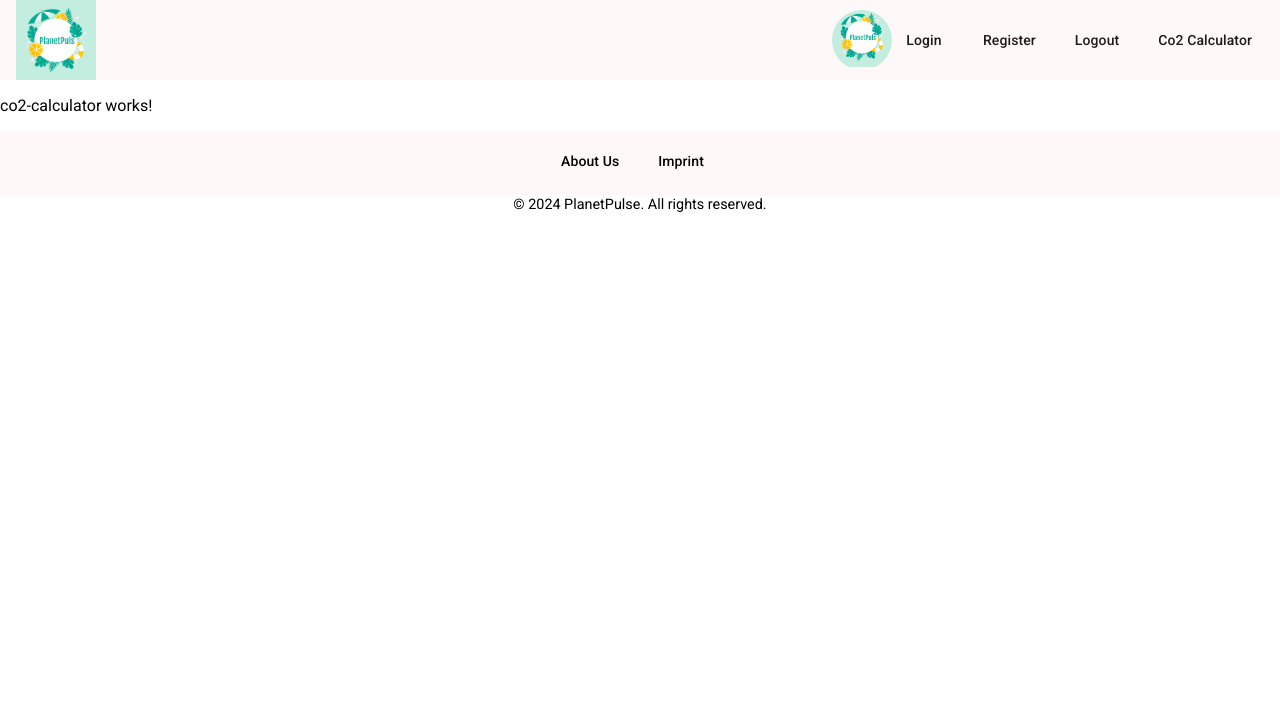
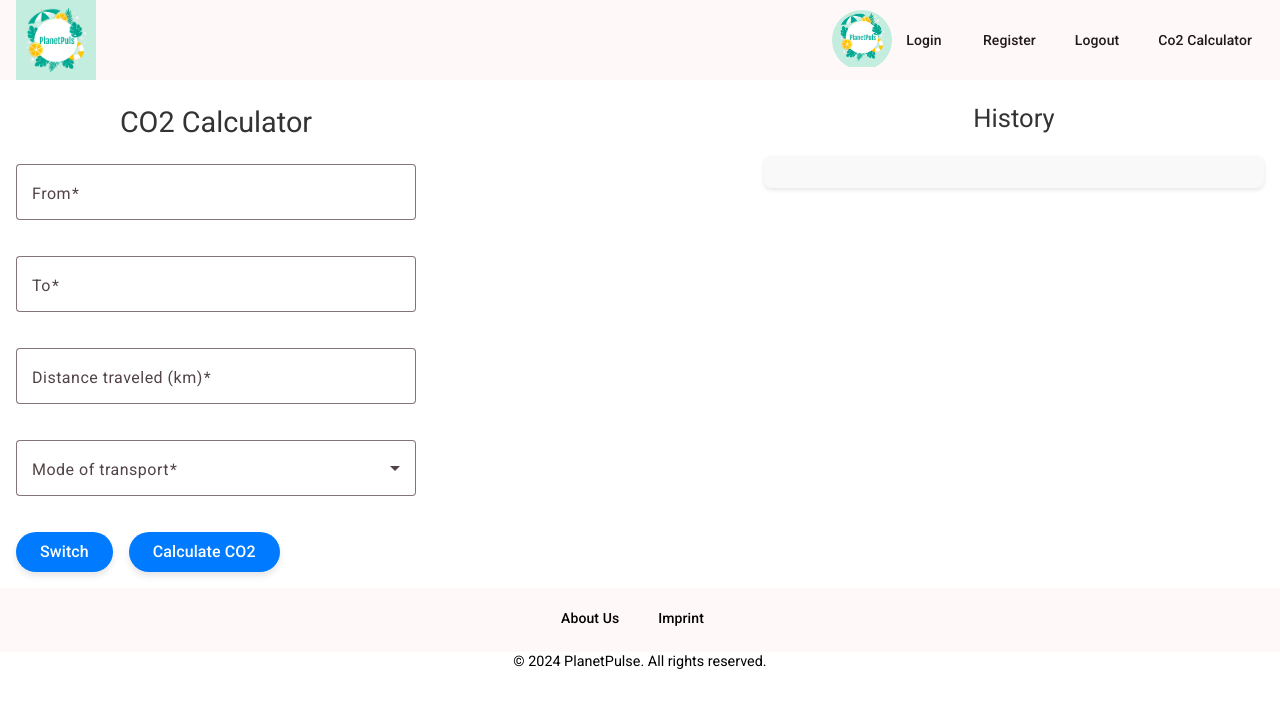
Before and after one commit to ettjob15/PlanetPulse, an Angular app in the folder PlanetPulseFrontend/: page /calculator in a window 1280 px wide. Shown: the top 708 px of the page. Built offline with nearby package versions, Linux system fonts and the light colour scheme.

Commit message:
Improved dialog box styling and added mandatory field validations

```diff
--- a/PlanetPulseFrontend/src/app/app.config.ts
+++ b/PlanetPulseFrontend/src/app/app.config.ts
@@ -5,5 +5,5 @@ import { routes } from './app.routes';
 import { provideAnimationsAsync } from '@angular/platform-browser/animations/async';
 
 export const appConfig: ApplicationConfig = {
-  providers: [provideZoneChangeDetection({ eventCoalescing: true }), provideRouter(routes), provideAnimationsAsync()]
+  providers: [provideZoneChangeDetection({ eventCoalescing: true }), provideRouter(routes), provideAnimationsAsync(), provideAnimationsAsync()]
 };
--- a/PlanetPulseFrontend/src/app/co2-calculator/co2-calculator.component.html
+++ b/PlanetPulseFrontend/src/app/co2-calculator/co2-calculator.component.html
@@ -1 +1,52 @@
-<p>co2-calculator works!</p>
+<div class="co2-calculator-container">
+    <div class="calculator-form">
+      <h2>CO2 Calculator</h2>
+      <form>
+        <mat-form-field appearance="outline">
+          <mat-label>From</mat-label>
+          <input matInput [(ngModel)]="from" name="from" required>
+        </mat-form-field>
+
+        <mat-form-field appearance="outline">
+          <mat-label>To</mat-label>
+          <input matInput [(ngModel)]="to" name="to" required>
+        </mat-form-field>
+
+        <mat-form-field appearance="outline">
+          <mat-label>Distance traveled (km)</mat-label>
+          <input matInput type="number" [(ngModel)]="distance" name="distance" required min="0">
+        </mat-form-field>
+
+        <mat-form-field appearance="outline">
+          <mat-label>Mode of transport</mat-label>
+          <mat-select [(ngModel)]="mode" name="mode" required>
+            <mat-option value="car">Car</mat-option>
+            <mat-option value="bus">Bus</mat-option>
+            <mat-option value="train">Train</mat-option>
+            <mat-option value="flight">Flight</mat-option>
+            <mat-option value="tram">Tram</mat-option>
+            <mat-option value="velo">Velo</mat-option>
+            <mat-option value="truck">Truck</mat-option>
+            <mat-option value="boat">Boat</mat-option>
+          </mat-select>
+        </mat-form-field>
+
+        <div class="button-group">
+          <button mat-raised-button color="primary" type="button" (click)="switchFields()">Switch</button>
+          <button mat-raised-button color="accent" type="button" (click)="calculateCO2()">Calculate CO2</button>
+        </div>
+      </form>
+    </div>
+
+    <div class="history-section">
+      <h3>History</h3>
+      <mat-list>
+        <mat-list-item *ngFor="let item of history">
+          <div>
+            From: {{ item.from }} | To: {{ item.to }} | Distance: {{ item.distance }} km |
+            Mode: {{ item.mode }} | CO2: {{ item.co2 }} kg
+          </div>
+        </mat-list-item>
+      </mat-list>
+    </div>
+  </div>
--- a/PlanetPulseFrontend/src/app/co2-calculator/co2-calculator.component.scss
+++ b/PlanetPulseFrontend/src/app/co2-calculator/co2-calculator.component.scss
@@ -0,0 +1,81 @@
+.co2-calculator-container {
+    display: flex;
+    justify-content: space-between;
+    align-items: flex-start;
+    gap: 24px;
+    padding: 16px;
+  }
+
+  .calculator-form {
+    flex: 1;
+    max-width: 400px;
+
+    h2 {
+      text-align: center;
+      font-size: 1.8rem;
+      color: #333;
+      margin-bottom: 16px;
+    }
+
+    mat-form-field {
+      width: 100%;
+      margin-bottom: 16px;
+    }
+
+    .button-group {
+      display: flex;
+      gap: 16px;
+
+      button {
+        flex: none;
+        padding: 12px 24px;
+        font-size: 1rem;
+        border-radius: 24px;
+        text-transform: none;
+        background-color: #007bff;
+        color: #fff;
+        box-shadow: 0 4px 6px rgba(0, 0, 0, 0.1);
+        transition: background-color 0.3s ease;
+
+        &:hover {
+          background-color: #0056b3;
+        }
+      }
+    }
+  }
+
+  .history-section {
+    flex: 1;
+    max-width: 500px; /* Increased width for better readability */
+    min-height: 300px; /* Increased height for more visible data */
+
+    h3 {
+      text-align: center;
+      font-size: 1.6rem;
+      color: #333;
+      margin-bottom: 16px;
+    }
+
+    mat-list {
+      background-color: #f9f9f9;
+      padding: 16px;
+      border-radius: 8px;
+      box-shadow: 0 2px 4px rgba(0, 0, 0, 0.1);
+      max-height: 500px; /* Increased max height for more space */
+      overflow-y: auto; /* Enable vertical scrolling for long history */
+    }
+
+    mat-list-item {
+      font-size: 1rem;
+      padding: 8px 0;
+      border-bottom: 1px solid #ddd;
+      white-space: normal; /* Allow text to wrap */
+      word-wrap: break-word; /* Break long words if necessary */
+      overflow: visible; /* Ensure no content is hidden */
+      display: block; /* Ensures each item takes full width and wraps properly */
+
+      &:last-child {
+        border-bottom: none;
+      }
+    }
+  }
--- a/PlanetPulseFrontend/src/app/co2-calculator/co2-calculator.component.ts
+++ b/PlanetPulseFrontend/src/app/co2-calculator/co2-calculator.component.ts
@@ -1,12 +1,121 @@
 import { Component } from '@angular/core';
+import { MatDialog } from '@angular/material/dialog';
+import { CommonModule } from '@angular/common';
+import { FormsModule } from '@angular/forms';
+import { MatFormFieldModule } from '@angular/material/form-field';
+import { MatInputModule } from '@angular/material/input';
+import { MatSelectModule } from '@angular/material/select';
+import { MatButtonModule } from '@angular/material/button';
+import { MatListModule } from '@angular/material/list';
+import { MatDialogModule } from '@angular/material/dialog';
+import { DialogComponent } from '../dialog/dialog.component'; // Update the path if needed
 
 @Component({
   selector: 'app-co2-calculator',
   standalone: true,
-  imports: [],
+  imports: [
+    CommonModule,
+    FormsModule,
+    MatFormFieldModule,
+    MatInputModule,
+    MatSelectModule,
+    MatButtonModule,
+    MatListModule,
+    MatDialogModule,
+    DialogComponent
+  ],
   templateUrl: './co2-calculator.component.html',
-  styleUrl: './co2-calculator.component.scss'
+  styleUrls: ['./co2-calculator.component.scss']
 })
 export class Co2CalculatorComponent {
+  from: string = ''; // Origin location
+  to: string = ''; // Destination location
+  distance: number | null = null; // Distance in kilometers
+  mode: string = ''; // Mode of transport
+  co2Emissions: number | null = null; // Calculated CO2 emissions
+  history: { from: string; to: string; distance: number; mode: string; co2: number }[] = []; // History of calculations
 
+  constructor(private dialog: MatDialog) {}
+
+  /**
+   * Switch the "From" and "To" fields.
+   */
+  switchFields() {
+    const temp = this.from;
+    this.from = this.to;
+    this.to = temp;
+  }
+
+  /**
+   * Placeholder method to calculate CO2 emissions.
+   * Shows a pop-up if the distance is 0 or negative.
+   */
+  calculateCO2() {
+    if (!this.from.trim()) {
+      this.showDialog('Please enter a valid "From" location.');
+      return;
+    }
+
+    if (!this.to.trim()) {
+      this.showDialog('Please enter a valid "To" location.');
+      return;
+    }
+
+    if (this.distance === null || this.distance <= 0) {
+      this.showDialog('Please insert a positive value.');
+      return;
+    }
+
+    if (!this.mode) {
+      this.showDialog('Please select a mode of transport.');
+      return;
+    }
+
+    // Example CO2 calculation formula
+    const emissionFactors: { [key: string]: number } = {
+      car: 0.2,
+      bus: 0.05,
+      train: 0.03,
+      flight: 0.25,
+      tram: 0.02,
+      velo: 0,
+      truck: 0.3,
+      boat: 0.15
+    };
+
+    this.co2Emissions = this.distance * (emissionFactors[this.mode] || 0);
+
+    // Add to history
+    this.history.push({
+      from: this.from,
+      to: this.to,
+      distance: this.distance,
+      mode: this.mode,
+      co2: this.co2Emissions
+    });
+
+    // Reset the form after calculation
+    this.resetForm();
+  }
+
+
+  /**
+   * Reset the form fields but retain history.
+   */
+  resetForm() {
+    this.from = '';
+    this.to = '';
+    this.distance = null;
+    this.mode = '';
+    this.co2Emissions = null;
+  }
+
+  /**
+   * Show a dialog with the given message.
+   */
+  showDialog(message: string) {
+    this.dialog.open(DialogComponent, {
+      data: { message }
+    });
+  }
 }
--- /dev/null
+++ b/PlanetPulseFrontend/src/app/dialog/dialog.component.html
@@ -0,0 +1,7 @@
+<h1 mat-dialog-title>Alert</h1>
+<div mat-dialog-content>
+  <p>{{ data.message }}</p>
+</div>
+<div mat-dialog-actions>
+  <button mat-button (click)="close()">OK</button>
+</div>
--- /dev/null
+++ b/PlanetPulseFrontend/src/app/dialog/dialog.component.scss
@@ -0,0 +1,48 @@
+h1 {
+    font-size: 1.6rem;
+    text-align: center;
+    margin-bottom: 16px;
+    color: #333;
+  }
+
+  mat-dialog-content {
+    font-size: 1rem;
+    text-align: center;
+    margin-bottom: 16px;
+  }
+
+  mat-dialog-actions {
+    display: flex;
+    justify-content: center; /* Centers the button horizontally */
+    margin-top: 16px; /* Adds some spacing above the button */
+
+    button {
+      padding: 12px 24px;
+      font-size: 1rem;
+      text-transform: uppercase;
+      background-color: #007bff; /* Blue button color */
+      color: #fff;
+      border: none;
+      border-radius: 24px; /* Rounded button design */
+      box-shadow: 0 4px 6px rgba(0, 0, 0, 0.2);
+      transition: background-color 0.3s ease;
+
+      &:hover {
+        background-color: #0056b3; /* Darker blue on hover */
+      }
+
+      &:focus {
+        outline: none;
+        box-shadow: 0 0 0 2px rgba(0, 123, 255, 0.5); /* Focus effect */
+      }
+    }
+  }
+
+  mat-dialog-container {
+    border-radius: 16px; /* Rounded corners for the dialog box */
+    background-color: #fffaf2; /* Light, subtle background */
+    box-shadow: 0 8px 16px rgba(0, 0, 0, 0.3);
+    padding: 24px;
+    max-width: 400px; /* Restrict the dialog box width */
+    margin: 0 auto; /* Ensure it is centered on the screen */
+  }
--- /dev/null
+++ b/PlanetPulseFrontend/src/app/dialog/dialog.component.ts
@@ -0,0 +1,19 @@
+import { Component, Inject } from '@angular/core';
+import { MAT_DIALOG_DATA, MatDialogRef } from '@angular/material/dialog';
+
+@Component({
+  selector: 'app-dialog',
+  standalone: true,
+  templateUrl: './dialog.component.html',
+  styleUrls: ['./dialog.component.scss']
+})
+export class DialogComponent {
+  constructor(
+    @Inject(MAT_DIALOG_DATA) public data: { message: string },
+    private dialogRef: MatDialogRef<DialogComponent>
+  ) {}
+
+  close() {
+    this.dialogRef.close();
+  }
+}
--- a/PlanetPulseFrontend/src/index.html
+++ b/PlanetPulseFrontend/src/index.html
@@ -10,7 +10,7 @@
   <link href="https://fonts.googleapis.com/icon?family=Material+Icons" rel="stylesheet">
 
 </head>
-<body>
+<body class="mat-typography">
   <app-root></app-root>
 </body>
 </html>
--- a/PlanetPulseFrontend/src/styles.scss
+++ b/PlanetPulseFrontend/src/styles.scss
@@ -3,3 +3,6 @@
 
 html, body { height: 100%; }
 body { margin: 0; font-family: Roboto, "Helvetica Neue", sans-serif; }
+
+html, body { height: 100%; }
+body { margin: 0; font-family: Roboto, "Helvetica Neue", sans-serif; }
```
Also changed, not shown: 1 other file (tests, documents, lock files or other folders).
